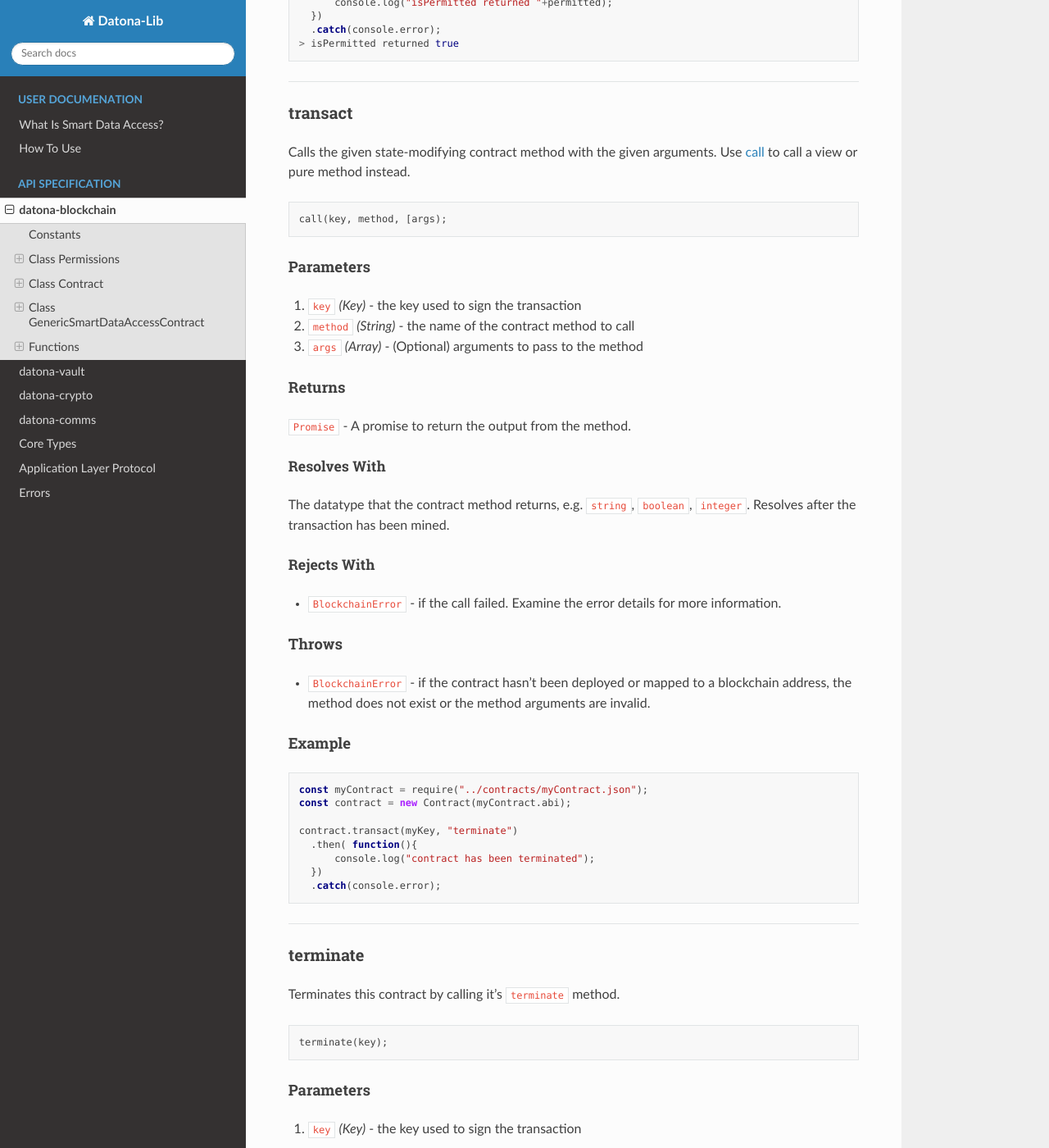
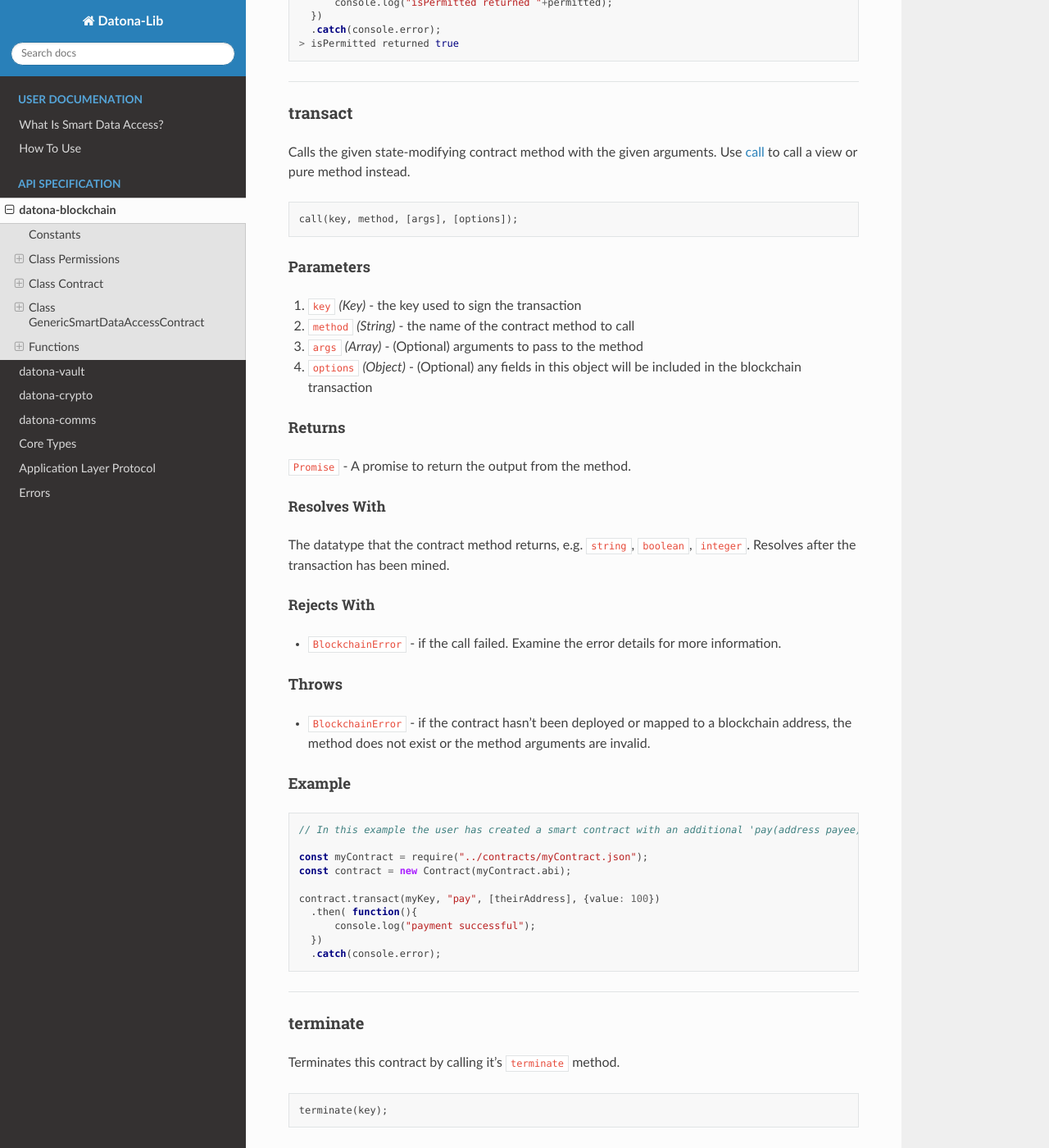
Before and after one commit to Datona-Labs/datona-lib, a Sphinx documentation site: the page built from docs/datona-blockchain.rst, in a window 1280 px wide and 1400 px high, scrolled down 13067 px. Shown: the whole window at 82% size. Built offline with Sphinx 7.4.7 and the Read the Docs theme 2.0.0, drawn with Linux system fonts in a browser that asks for light colours.

Commit message:
allow transaction options to be passed to Contract.transact

```diff
--- a/docs/datona-blockchain.rst
+++ b/docs/datona-blockchain.rst
@@ -753,7 +753,7 @@ Calls the given state-modifying contract method with the given arguments.  Use c
 
 .. code-block:: javascript
 
-    call(key, method, [args);
+    call(key, method, [args], [options]);
 
 ----------
 Parameters
@@ -762,6 +762,7 @@ Parameters
 1. ``key`` *(Key)* - the key used to sign the transaction
 2. ``method`` *(String)* - the name of the contract method to call
 3. ``args`` *(Array)* - (Optional) arguments to pass to the method
+4. ``options`` *(Object)* - (Optional) any fields in this object will be included in the blockchain transaction
 
 -------
 Returns
@@ -791,12 +792,14 @@ Example
 
 .. code-block:: javascript
 
+  // In this example the user has created a smart contract with an additional 'pay(address payee)' method
+
   const myContract = require("../contracts/myContract.json");
   const contract = new Contract(myContract.abi);
 
-  contract.transact(myKey, "terminate")
+  contract.transact(myKey, "pay", [theirAddress], {value: 100})
     .then( function(){
-        console.log("contract has been terminated");
+        console.log("payment successful");
     })
     .catch(console.error);
 
```
Also changed, not shown: 6 other files.
